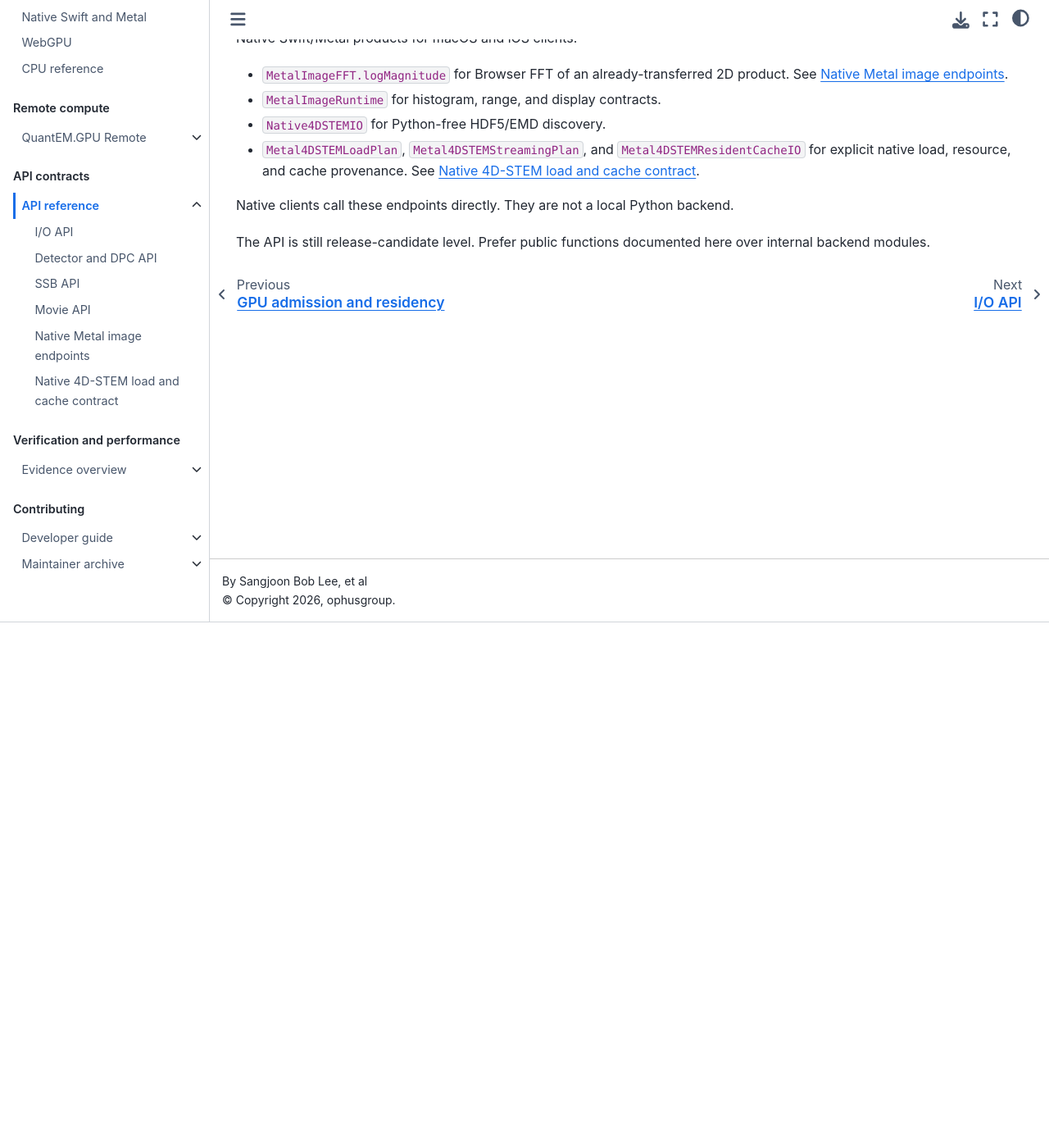
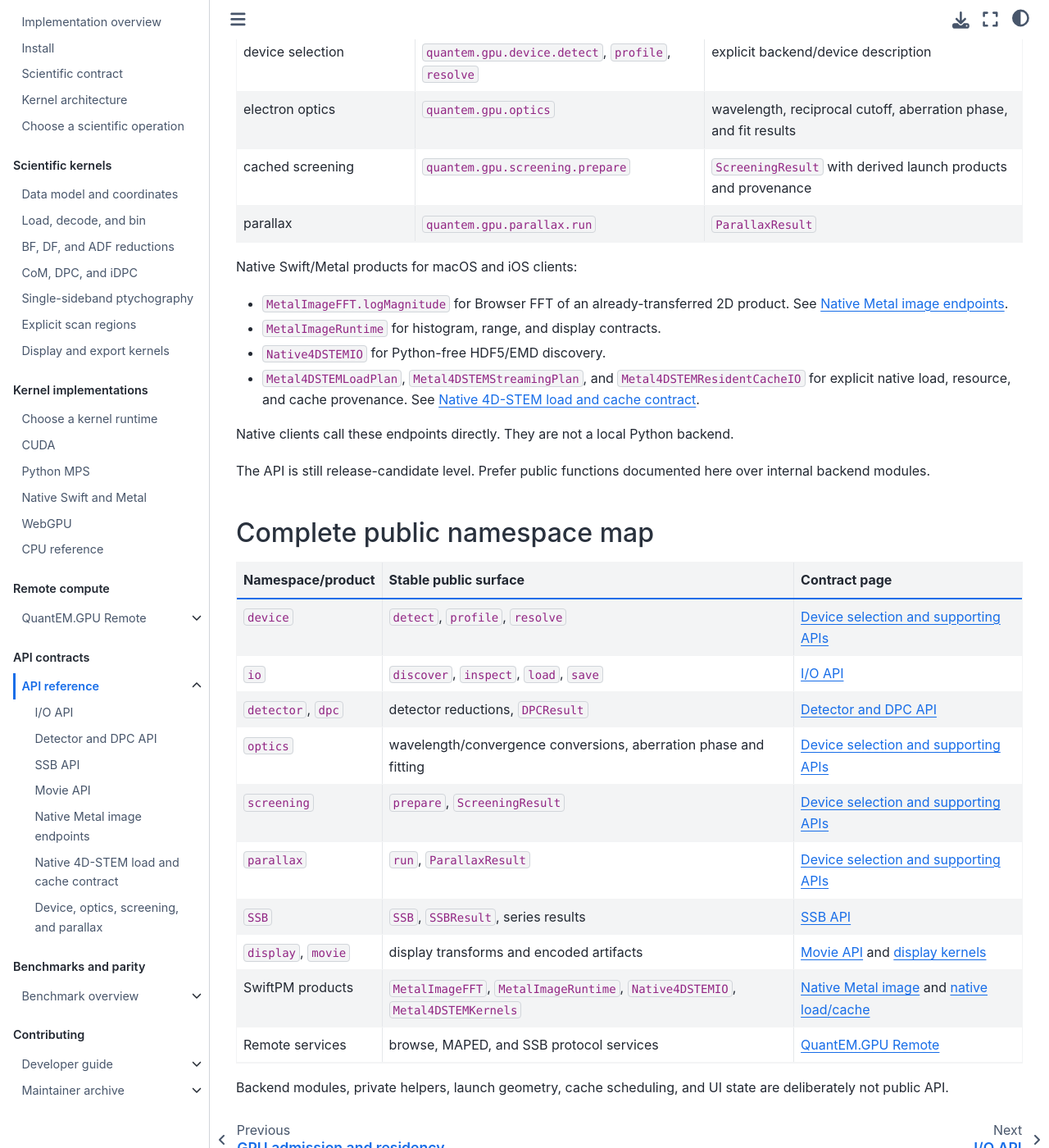
Before and after one commit to bobleesj/quantem.gpu, a Jupyter Book: the page built from docs/api/index.md, in a window 1280 px wide and 1400 px high, scrolled down 642 px. Shown: the whole window at 82% size. Built offline with Jupyter Book 1.0.4 settings and Sphinx 7.4.7 and the Sphinx Book theme 1.1.4, drawn with Linux system fonts in a browser that asks for light colours; some of the changed text lies outside the part shown.

Commit message:
Add benchmark and API documentation overview

```diff
--- a/docs/_toc.yml
+++ b/docs/_toc.yml
@@ -4,7 +4,7 @@ parts:
   - caption: Start here
     chapters:
       - file: dashboard
-        title: Kernel and benchmark dashboard
+        title: Implementation overview
       - file: install
       - file: concepts/scientific-contract
         title: Scientific contract
@@ -68,13 +68,18 @@ parts:
           - file: api/movie
           - file: api/metal_image
           - file: api/native_4dstem_io
+          - file: api/core
+            title: Device, optics, screening, and parallax
 
-  - caption: Verification and performance
+  - caption: Benchmarks and parity
     chapters:
       - file: performance/index
-        title: Evidence overview
+        title: Benchmark overview
         sections:
           - file: performance/results
+            title: Verified benchmark results
+          - file: performance/changes
+            title: Revision and change ledger
           - file: backends
             title: Current verified results
           - file: performance/methodology
--- a/docs/api/index.md
+++ b/docs/api/index.md
@@ -19,6 +19,10 @@ qgpu.device.detect()
 | parallax reconstruction | `quantem.gpu.parallax` | domain reconstruction result |
 | SSB fitting/reconstruction | `quantem.gpu.SSB` | `SSBResult` or `SSBSeriesResult` |
 | display/export math | `quantem.gpu.display`, `quantem.gpu.movie` | display buffer or encoded artifact |
+| device selection | `quantem.gpu.device.detect`, `profile`, `resolve` | explicit backend/device description |
+| electron optics | `quantem.gpu.optics` | wavelength, reciprocal cutoff, aberration phase, and fit results |
+| cached screening | `quantem.gpu.screening.prepare` | `ScreeningResult` with derived launch products and provenance |
+| parallax | `quantem.gpu.parallax.run` | `ParallaxResult` |
 
 Native Swift/Metal products for macOS and iOS clients:
 
@@ -35,3 +39,21 @@ backend.
 
 The API is still release-candidate level. Prefer public functions documented
 here over internal backend modules.
+
+## Complete public namespace map
+
+| Namespace/product | Stable public surface | Contract page |
+|---|---|---|
+| `device` | `detect`, `profile`, `resolve` | [Device selection and supporting APIs](core.md) |
+| `io` | `discover`, `inspect`, `load`, `save` | [I/O API](io.md) |
+| `detector`, `dpc` | detector reductions, `DPCResult` | [Detector and DPC API](images_dpc.md) |
+| `optics` | wavelength/convergence conversions, aberration phase and fitting | [Device selection and supporting APIs](core.md) |
+| `screening` | `prepare`, `ScreeningResult` | [Device selection and supporting APIs](core.md) |
+| `parallax` | `run`, `ParallaxResult` | [Device selection and supporting APIs](core.md) |
+| `SSB` | `SSB`, `SSBResult`, series results | [SSB API](ssb.md) |
+| `display`, `movie` | display transforms and encoded artifacts | [Movie API](movie.md) and [display kernels](../kernels/display-export.md) |
+| SwiftPM products | `MetalImageFFT`, `MetalImageRuntime`, `Native4DSTEMIO`, `Metal4DSTEMKernels` | [Native Metal image](metal_image.md) and [native load/cache](native_4dstem_io.md) |
+| Remote services | browse, MAPED, and SSB protocol services | [QuantEM.GPU Remote](../remote/index.md) |
+
+Backend modules, private helpers, launch geometry, cache scheduling, and UI
+state are deliberately not public API.
```
Also changed, not shown: README.md (+1 -1 lines), docs/api/core.md (added, +80 -0 lines), docs/intro.md (+17 -4 lines), docs/performance/changes.md (added, +58 -0 lines), docs/performance/index.md (+2 -1 lines), 1 other file.
